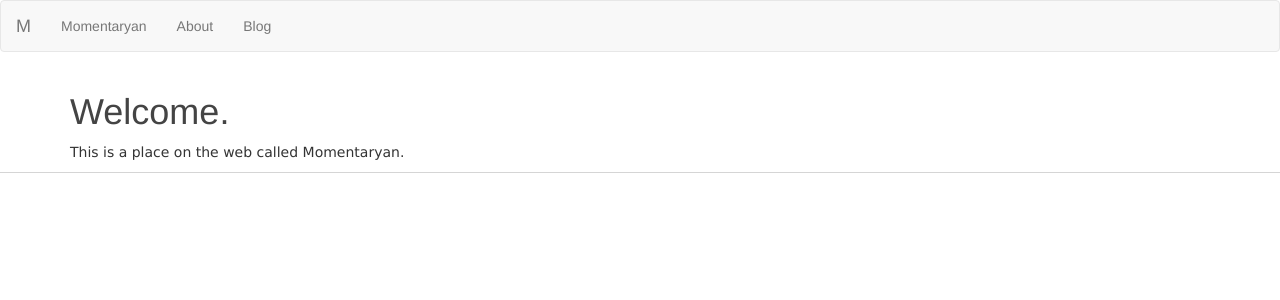
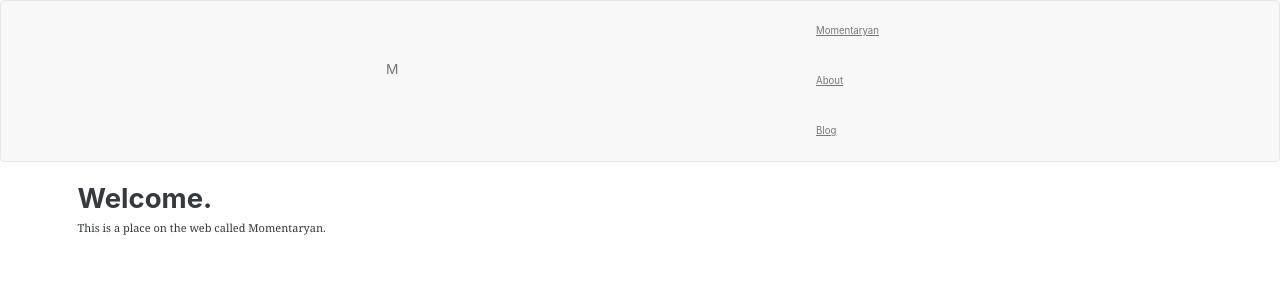
Before and after one commit to momentaryanblog/momentaryanblog.github.io, a Jekyll site: the page built from index.html, in a window 1280 px wide. Shown: the top 300 px of the page. Built offline with Jekyll 4.4.1, drawn with Linux system fonts in a browser that asks for light colours; nearby versions of some CDN libraries; library files that are not in the unit come from our copies.

Commit message:
Update index.html

```diff
--- a/index.html
+++ b/index.html
@@ -2,8 +2,8 @@
 layout: default
 title: Momentaryan
 ---
-<link rel="stylesheet" href="bootstrap/css/bootstrap.min.css">
-<link rel="stylesheet" type="text/css" href="custom.css">
+<link rel="stylesheet" href="bootstrap/css/bootstrap.css">
+<link rel="stylesheet" type="text/css" href="bootstrap.css">
 
 <div class="blurb">
 	<h1>Welcome.</h1>
```
